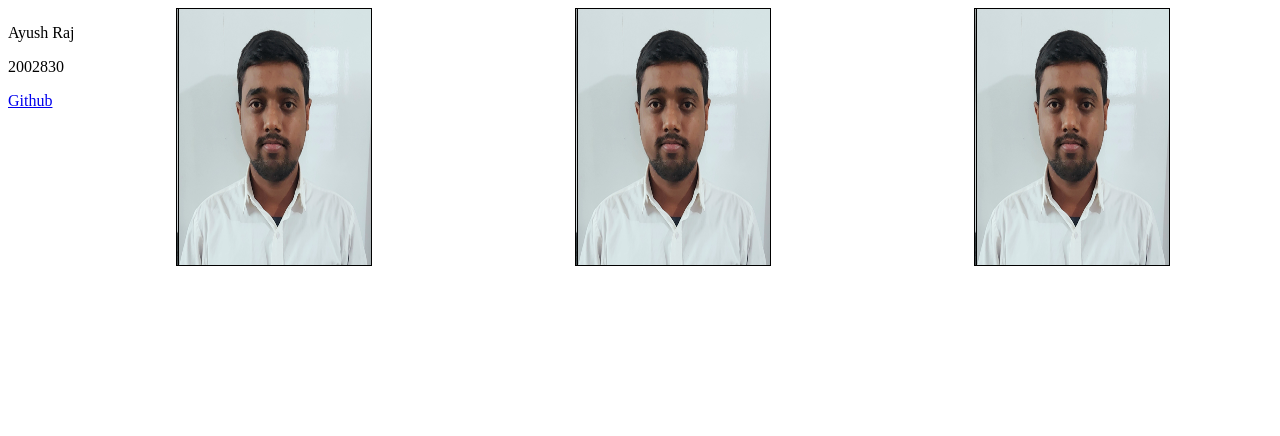
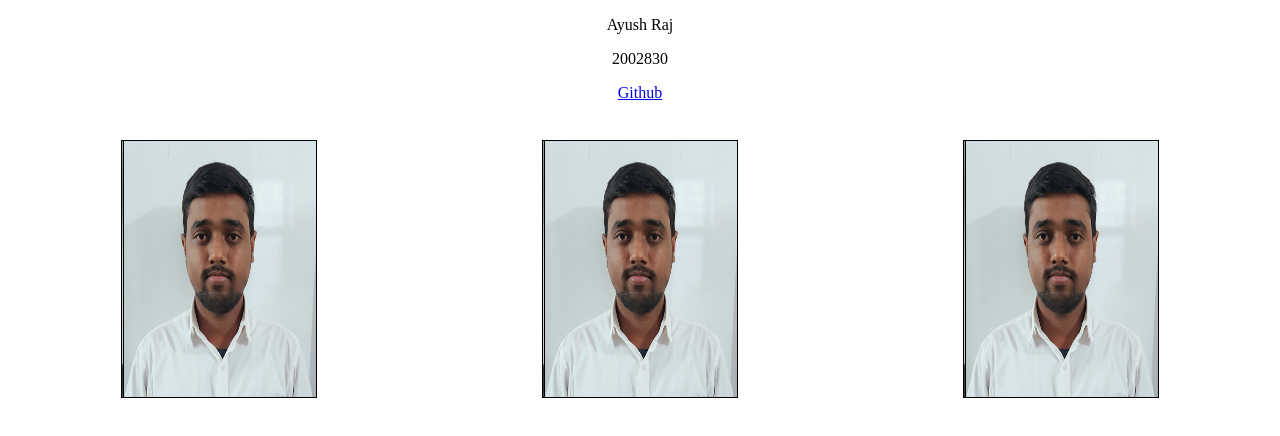
Before and after one commit to ayushraaaj/Flip-card-Hoping-Minds-, a plain HTML site: page index.htm in a window 1280 px wide. Drawn offline with Linux system fonts and the light colour scheme.

Commit message:
Modified the page

```diff
--- a/index.htm
+++ b/index.htm
@@ -7,12 +7,12 @@
 </head>
 
 <body>
+    <div id="details">
+        <p>Ayush Raj</p>
+        <p>2002830</p>
+        <a href="https://github.com/ayushraaaj" target="_blank">Github</a>
+    </div>
     <div class="container">
-        <div>
-            <p>Ayush Raj</p>
-            <p>2002830</p>
-            <a href="https://github.com/ayushraaaj">Github</a>
-        </div>
         <br>
         <div class="card">
             <div class="inner-card">
--- a/style.css
+++ b/style.css
@@ -1,3 +1,7 @@
+#details{
+    text-align: center;
+    margin-bottom: 3vmax;
+}
 .container{
     display: flex;
 }
```
